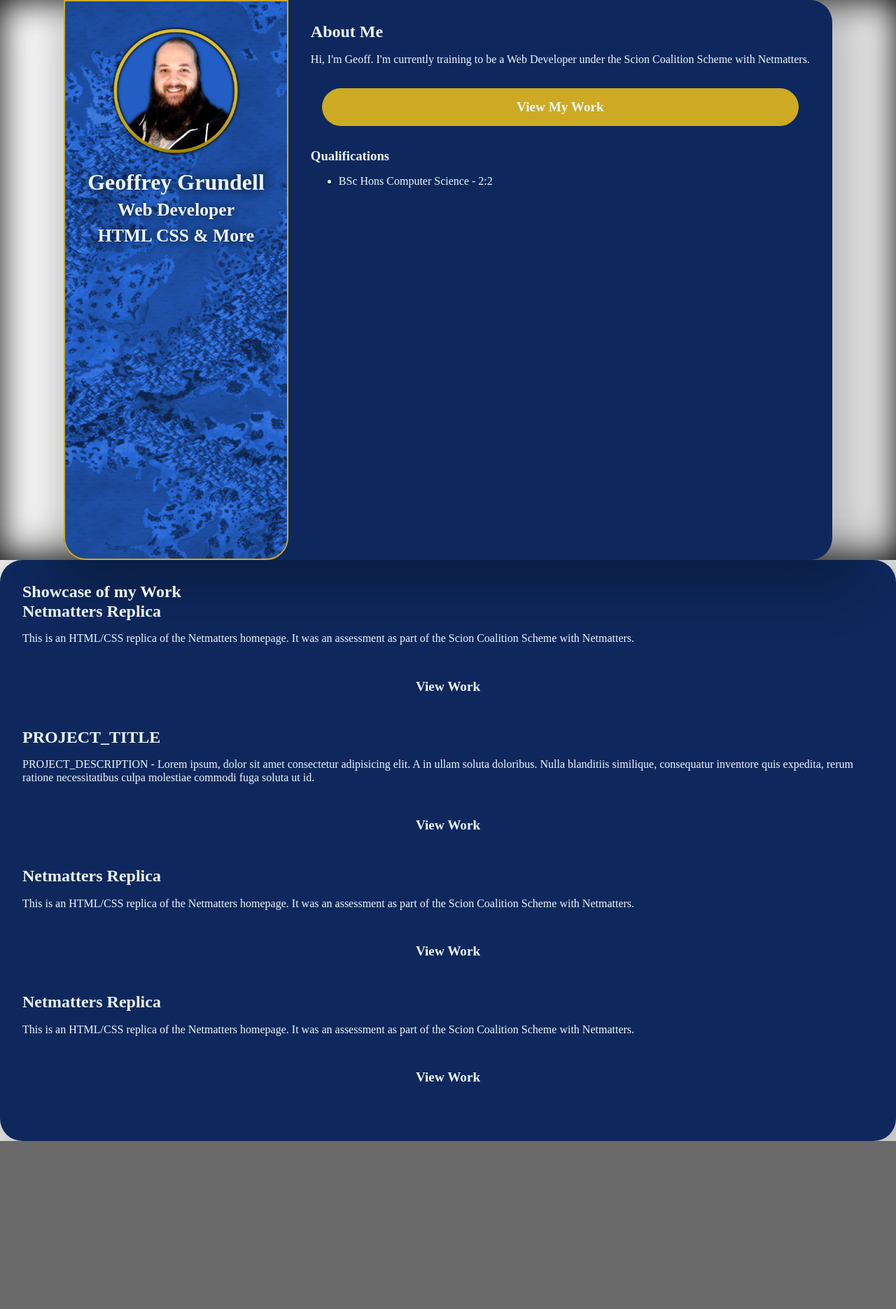
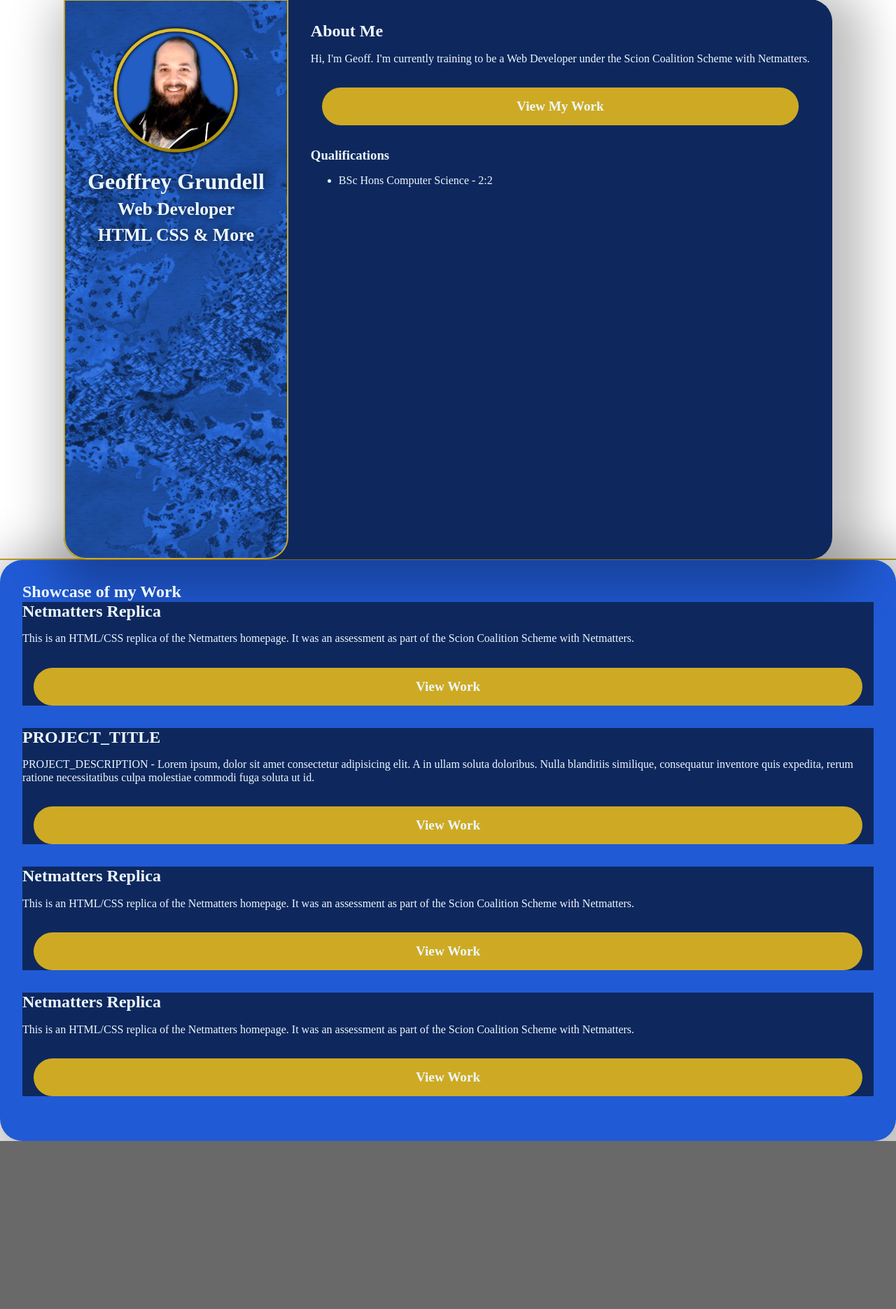
Before and after one commit to GeoffSG/my-portfolio, a PHP site: page / in a window 1280 px wide. Shown: the top 1870 px of the page at 70% size. Run offline with PHP 8.4, Linux system fonts and the light colour scheme; some web fonts are replaced.

Commit message:
Minor tweaks

```diff
--- a/css/frontend.css
+++ b/css/frontend.css
@@ -392,7 +392,7 @@ header {
   height: 100vh;
   justify-content: center;
   align-items: center;
-  box-shadow: inset 0 0 50px black;
+  border-bottom: #CEAA24 solid 2px;
 }
 header h1 {
   text-align: center;
--- a/index.html
+++ b/index.html
@@ -33,47 +33,47 @@
     </header>
 
     <main>
-      <div class="container theme-primary">
+      <div class="container theme-secondary">
         <div id="showcase" class="section">
           <h2>Showcase of my Work</h2>
 
-          <div class="card">
+          <div class="card theme-primary">
             <div class="card-heading">
               <h2>Netmatters Replica</h2>
             </div>
             <div class="card-content">
               <p>This is an HTML/CSS replica of the Netmatters homepage. It was an assessment as part of the Scion Coalition Scheme with Netmatters.</p>
-              <a class="btn gold rounded" href="#">View Work</a>
+              <a class="btn theme-gold rounded" href="#">View Work</a>
             </div>
           </div>
 
-          <div class="card">
+          <div class="card theme-primary">
             <div class="card-heading">
               <h2>PROJECT_TITLE</h2>
             </div>
             <div class="card-content">
               <p>PROJECT_DESCRIPTION - Lorem ipsum, dolor sit amet consectetur adipisicing elit. A in ullam soluta doloribus. Nulla blanditiis similique, consequatur inventore quis expedita, rerum ratione necessitatibus culpa molestiae commodi fuga soluta ut id.</p>
-              <a class="btn gold rounded" href="#">View Work</a>
+              <a class="btn theme-gold rounded" href="#">View Work</a>
             </div>
           </div>
 
-          <div class="card">
+          <div class="card theme-primary">
             <div class="card-heading">
               <h2>Netmatters Replica</h2>
             </div>
             <div class="card-content">
               <p>This is an HTML/CSS replica of the Netmatters homepage. It was an assessment as part of the Scion Coalition Scheme with Netmatters.</p>
-              <a class="btn gold rounded" href="#">View Work</a>
+              <a class="btn theme-gold rounded" href="#">View Work</a>
             </div>
           </div>
 
-          <div class="card">
+          <div class="card theme-primary">
             <div class="card-heading">
               <h2>Netmatters Replica</h2>
             </div>
             <div class="card-content">
               <p>This is an HTML/CSS replica of the Netmatters homepage. It was an assessment as part of the Scion Coalition Scheme with Netmatters.</p>
-              <a class="btn gold rounded" href="#">View Work</a>
+              <a class="btn theme-gold rounded" href="#">View Work</a>
             </div>
           </div>
 
--- a/scss/components/_button.scss
+++ b/scss/components/_button.scss
@@ -1,7 +1,6 @@
 .btn {
     display: block;
     padding: calc($base-spacing/2) $base-spacing;
-
     margin: $base-spacing calc($base-spacing/2);
 
     color: $white;
--- a/scss/layout/_header.scss
+++ b/scss/layout/_header.scss
@@ -5,7 +5,8 @@ header {
     justify-content: center;
     align-items: center;
 
-    box-shadow: inset 0 0 50px black;
+    border-bottom: $border-gold;
+
 
     h1 {
         text-align: center;
```
Also changed, not shown: 1 other file.
